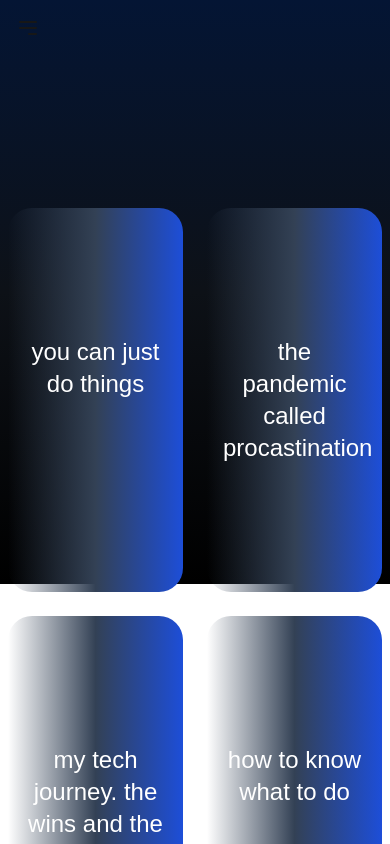
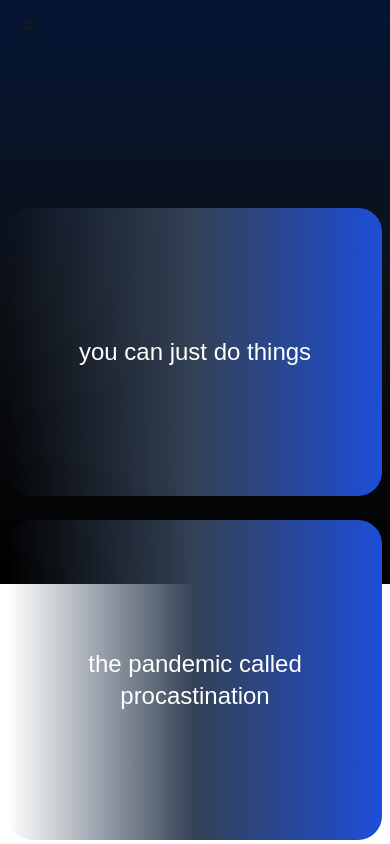
Before and after one commit to Timosdev99/Timosdev99.github.io, a Next.js app: page /blog in a window 390 px wide. Shown: the top 844 px of the page. Built offline with nearby package versions, Linux system fonts and the light colour scheme.

Commit message:
fixed blog and responsiveness

```diff
--- a/src/app/blog/page.jsx
+++ b/src/app/blog/page.jsx
@@ -8,7 +8,7 @@ const myblog = [
 const blogs = () => {
 
     return (
-        <div className=" mt-32   justify-center h-96  grid lg:grid-cols-4 gap-x-6 gap-y-6 p-2 sm:grid-cols-2">
+        <div className=" mt-32   justify-center h-96  grid lg:grid-cols-4 gap-x-6 gap-y-6 p-2 sm:grid-cols-1">
 
               {myblog.map((blogs, index) => (
                     <div key={index}
--- a/src/app/component/introcard.jsx
+++ b/src/app/component/introcard.jsx
@@ -27,7 +27,7 @@ const ButtonSection = () => {
 
 const IntroCard = () => {
   return (
-    <div className="relative px-4 md:px-8 lg:px-12 py-12 lg:w-full lg:max-w-7xl lg:mx-auto lg:left-[-50px]  sm:left-[-15px] ">
+    <div className="relative px-4 md:px-8 lg:px-12 py-12 lg:w-full lg:max-w-7xl lg:mx-auto lg:left-[-50px]  sm:left-[-10px] ">
       <h1 className="lg:text-6xl sm:text-4xl text-slate-100 font-bold">TIMOSDEV99</h1>
       <br />
       <br />
```
